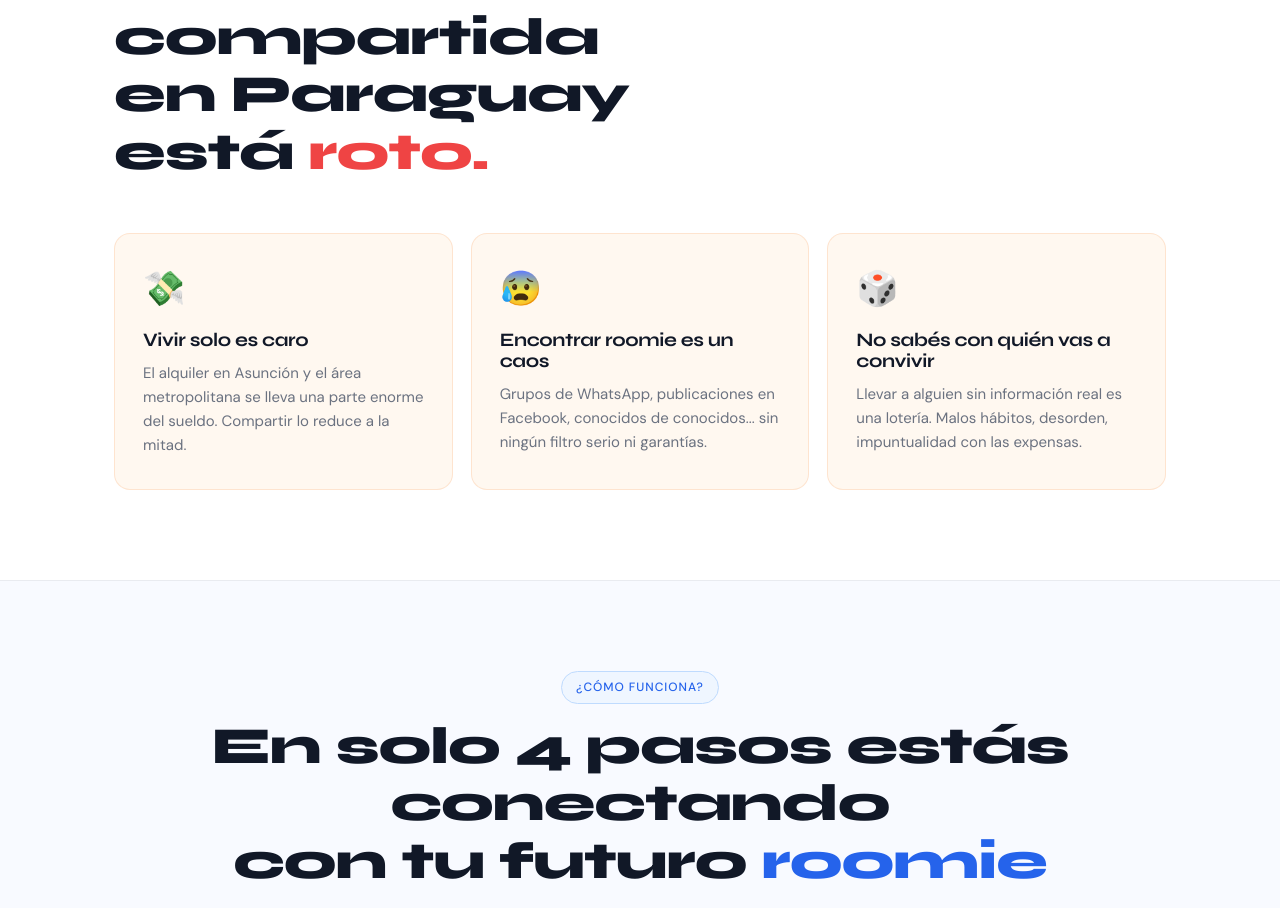
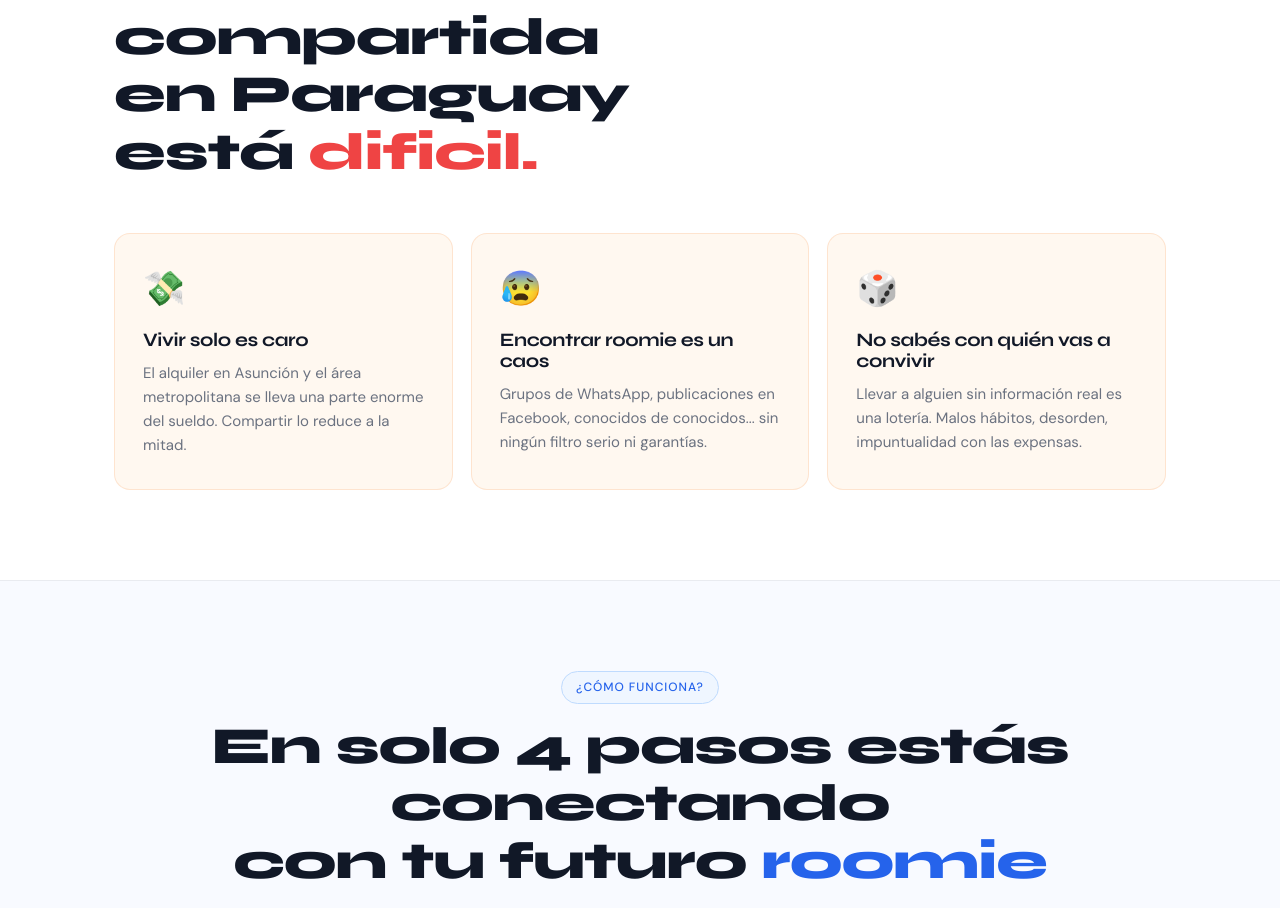
Before and after one commit to MontyPohl/jaiko-landing, a React (Vite) app: page / in a window 1280 px wide. Shown: the part 1110-2018 px from the top of the page. Built offline with nearby package versions, Linux system fonts and the light colour scheme; no server answers.

Commit message:
style:cambios en frases

```diff
--- a/src/components/Problem.jsx
+++ b/src/components/Problem.jsx
@@ -36,7 +36,7 @@ export default function Problem() {
           color: '#111827',
         }}>
           Conseguir vivienda compartida en Paraguay está{' '}
-          <span style={{ color: '#EF4444' }}>roto.</span>
+          <span style={{ color: '#EF4444' }}>dificil.</span>
         </h2>
 
         <div style={{
```
